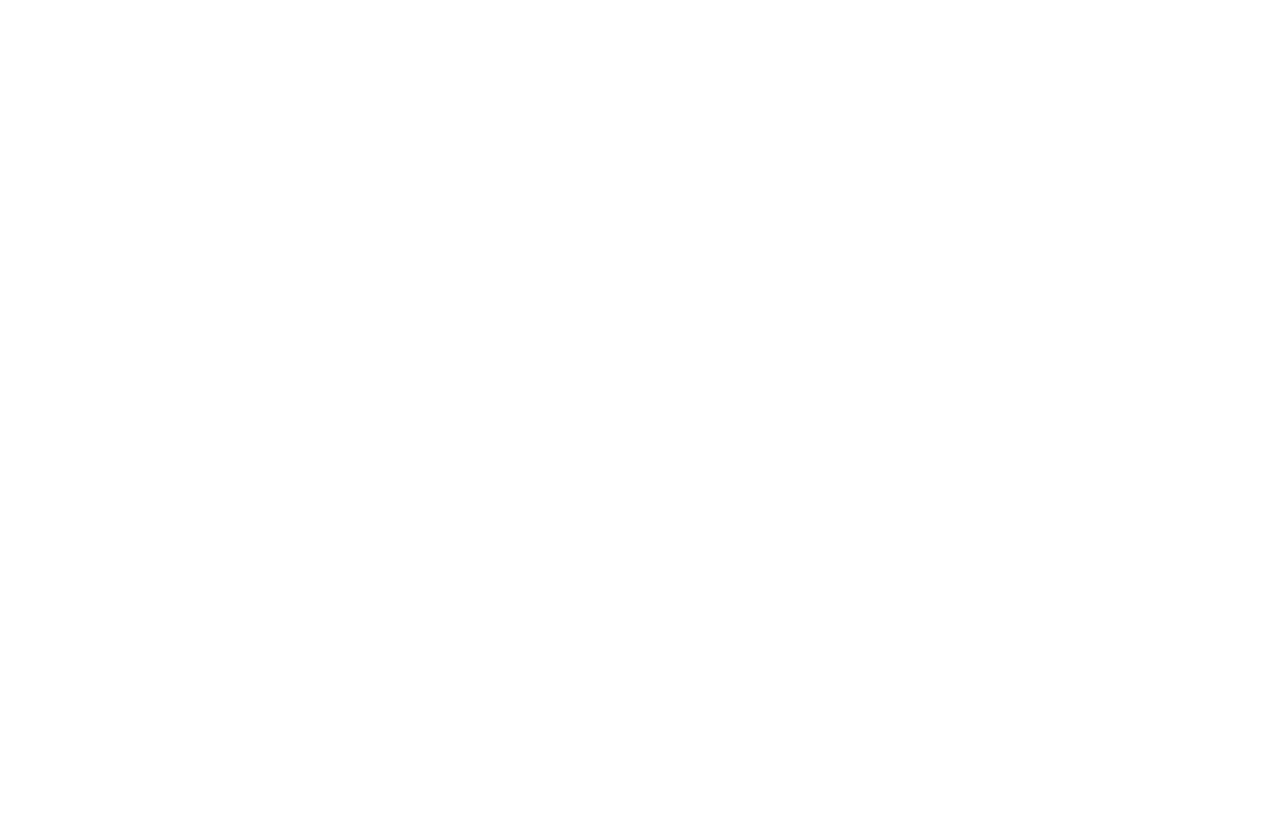
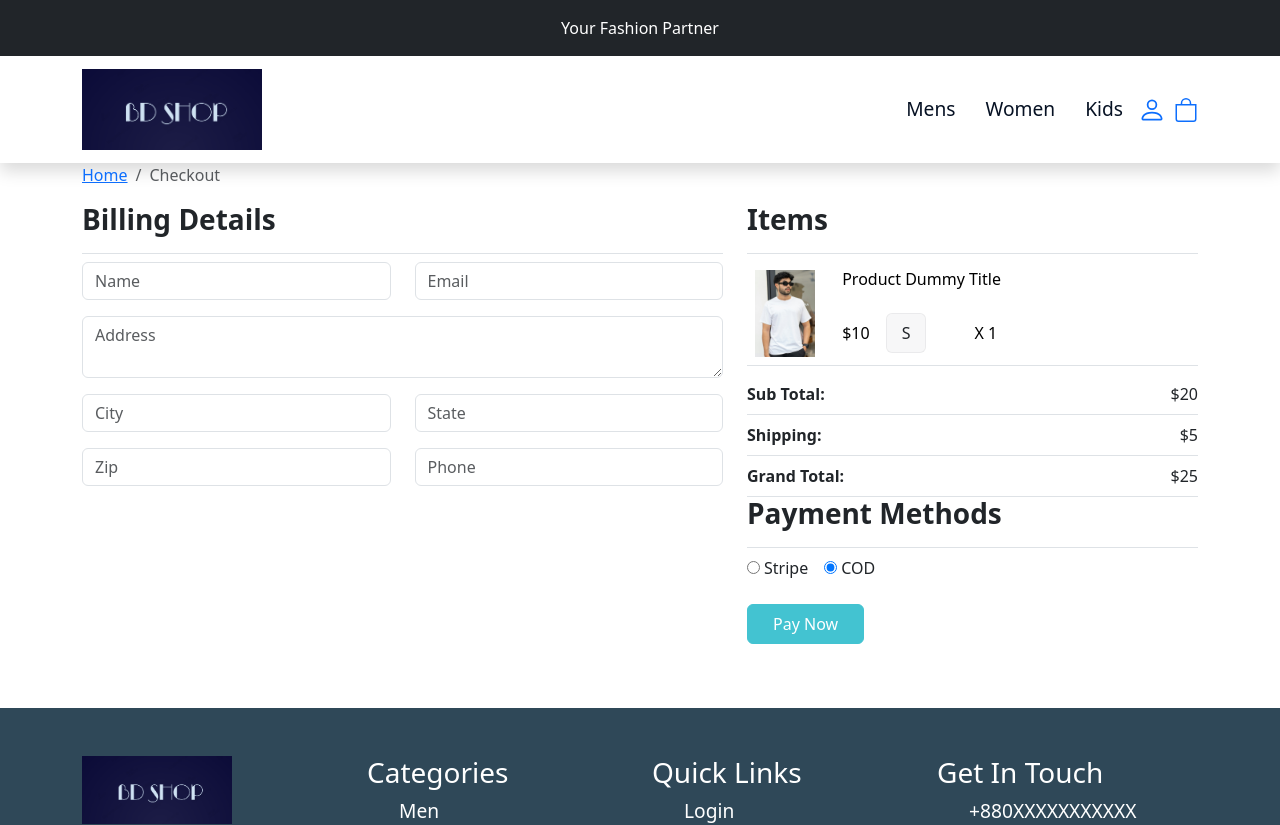
Before and after one commit to Developerzakir/react_laravel_ecom_frontend, a React (Vite) app: page /checkout in a window 1280 px wide. Before the commit this address had no page. Shown: the top 825 px of the page. Before the commit the page ends 800 px from the top, so only its background shows below. Built offline with nearby package versions, Linux system fonts and the light colour scheme.

Commit message:
checkout page design

```diff
--- a/src/App.jsx
+++ b/src/App.jsx
@@ -5,6 +5,7 @@
 import './assets/css/style.scss';
 import Product from './components/Product';
 import Cart from './components/Cart';
+import Checkout from './components/Checkout';
 
 
 function App() {
@@ -18,6 +19,7 @@
         <Route path="/shop" element={<Shop />} />
         <Route path="/product" element={<Product />} />
         <Route path="/cart" element={<Cart />} />
+        <Route path="/checkout" element={<Checkout />} />
     </Routes>
    </BrowserRouter>
 
--- /dev/null
+++ b/src/components/Checkout.jsx
@@ -0,0 +1,146 @@
+import React, { useState } from 'react'
+import Layout from './common/Layout'
+import { Link } from 'react-router-dom'
+import productImg  from '../assets/images/Mens/six.jpg'
+
+const Checkout = () => {
+    const [paymentMethod, setPaymentMethod] = useState('cod');
+    const handlePaymentMethod = (e)=>{
+        setPaymentMethod(e.target.value);
+    }
+
+  return (
+    <Layout>
+        <div className="container pb-5">
+            <div className="row">
+                <div className="col-md-12">
+                    <nav aria-label="breadcrumb py-5">
+                        <ol className="breadcrumb">
+                            <li className="breadcrumb-item"><Link to="/">Home</Link></li>
+                            <li className="breadcrumb-item active" aria-current="page">
+                              Checkout
+                            </li>
+                        </ol>
+                    </nav>
+                </div>
+            </div>
+
+            <div className="row">
+                <div className="col-md-7">
+                    <h3 className='border-bottom pb-3'><b>Billing Details</b></h3>
+
+                    <form action="">
+                        <div className="row">
+                            <div className="col-md-6">
+                                <div className="mb-3">
+                                   <input type="text" className='form-control' placeholder='Name' />
+                                </div>
+                            </div>
+                            <div className="col-md-6">
+                                <div className="mb-3">
+                                   <input type="text" className='form-control' placeholder='Email' />
+                                </div>
+                            </div>
+
+                            <div className="mb-3">
+                                <textarea className='form-control' row={3} placeholder='Address'></textarea>
+                            </div>
+
+                            <div className="col-md-6">
+                                <div className="mb-3">
+                                   <input type="text" className='form-control' placeholder='City' />
+                                </div>
+                            </div>
+                            <div className="col-md-6">
+                                <div className="mb-3">
+                                   <input type="text" className='form-control' placeholder='State' />
+                                </div>
+                            </div>
+
+                            <div className="col-md-6">
+                                <div className="mb-3">
+                                   <input type="text" className='form-control' placeholder='Zip' />
+                                </div>
+                            </div>
+                            <div className="col-md-6">
+                                <div className="mb-3">
+                                   <input type="text" className='form-control' placeholder='Phone' />
+                                </div>
+                            </div>
+                        </div>
+
+
+                    </form>
+
+                </div>
+
+                <div className="col-md-5">
+                    <h3 className='border-bottom pb-3'><b>Items</b></h3>
+
+                    <table className='table'>
+                        <tbody>
+                            <tr>
+                                <td width={100}>
+                                <img src={productImg} alt="" width={60} />
+                                </td>
+                                <td width={600}>
+                                <h6>Product Dummy Title</h6>
+                                <div className='d-flex align-items-center pt-3'>
+                                    <span>$10</span>
+                                    <div className="ps-3">
+                                        <button className='btn btn-size'>S</button>
+                                    </div>
+                                    <div className="ps-5">X 1</div>
+                                </div>
+                                </td>
+                            </tr>
+                        </tbody>
+                    </table>
+
+                        <div className="row">
+                        <div className="col-md-12">
+                            <div className="d-flex justify-content-between border-bottom pb-2">
+                                <div><b>Sub Total: </b></div>
+                                <div>$20</div>
+                            </div>
+                            <div className="d-flex justify-content-between border-bottom py-2">
+                                <div><b>Shipping: </b></div>
+                                <div>$5</div>
+                            </div>
+                            <div className="d-flex justify-content-between border-bottom py-2">
+                                <div><b>Grand Total: </b></div>
+                                <div>$25</div>
+                            </div>
+
+
+
+                        </div>
+                        </div>
+
+                        <h3 className='border-bottom pb-3'><b>Payment Methods</b></h3>
+                        <div>
+                            <input type="radio"
+                             onClick={handlePaymentMethod}
+                             checked={paymentMethod == 'stripe'} value={'stripe'} />
+                            <label htmlFor="" className='form-label ps-1'>Stripe</label>
+
+                            <input type="radio"
+                             onClick={handlePaymentMethod}
+                             checked={paymentMethod == 'cod'} value={'cod'} className='ms-3' />
+                            <label htmlFor="" className='form-label ps-1'>COD</label>
+                        </div>
+
+
+                        <div className='d-flex py-3'>
+                            <button className='btn btn-primary'>Pay Now</button>
+                        </div>
+
+
+                </div>
+            </div>
+        </div>
+    </Layout>
+  )
+}
+
+export default Checkout
```
